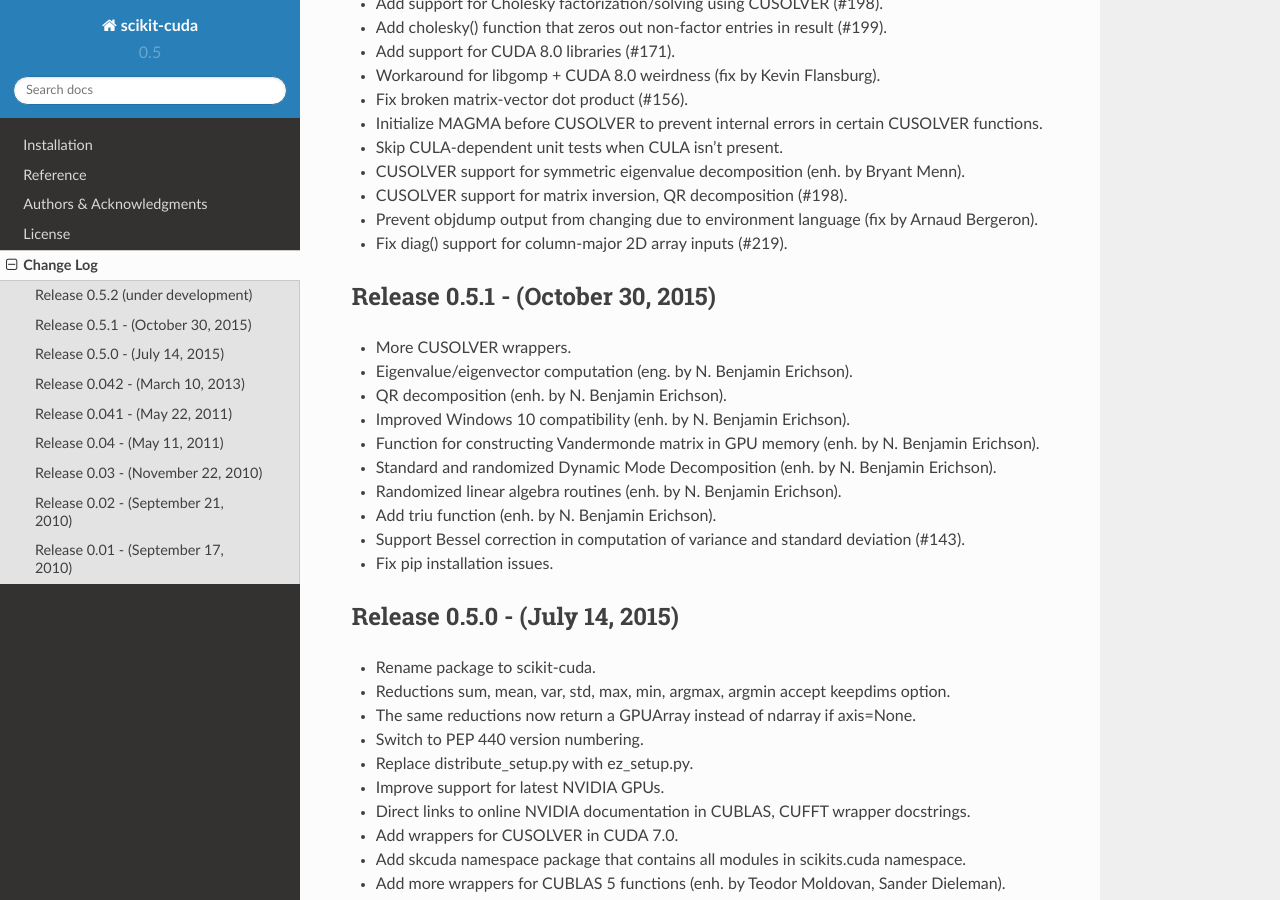
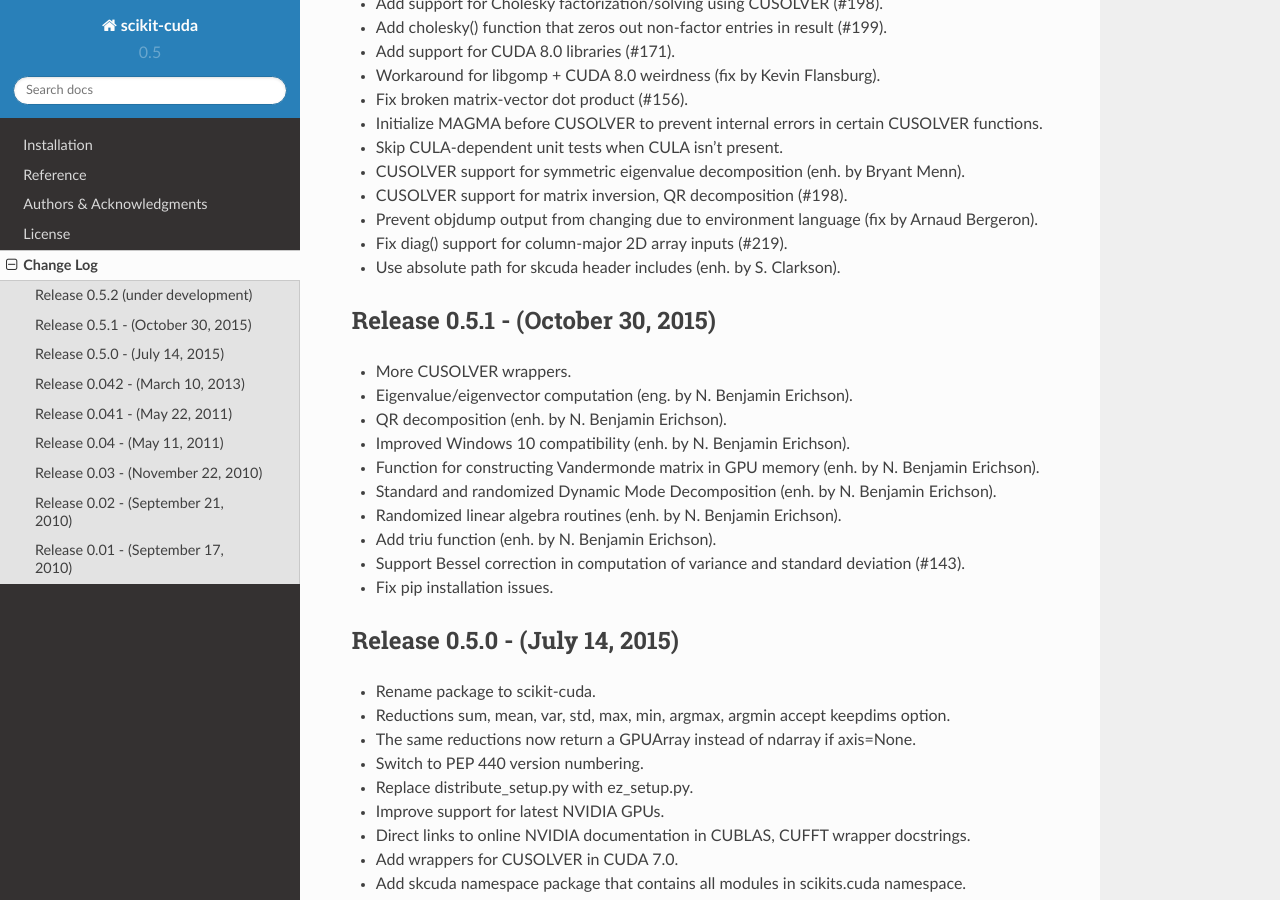
Before and after one commit to lebedov/scikit-cuda, a Sphinx documentation site: the page built from docs/source/changes.rst, in a window 1280 px wide and 900 px high, scrolled down 512 px. Built offline with Sphinx 7.4.7 and the Read the Docs theme 2.0.0, drawn with Linux system fonts in a browser that asks for light colours; formulas are drawn with MathJax 3.

Commit message:
Update change log.

```diff
--- a/docs/source/changes.rst
+++ b/docs/source/changes.rst
@@ -30,6 +30,7 @@
 * Prevent objdump output from changing due to environment language (fix by
   Arnaud Bergeron).
 * Fix diag() support for column-major 2D array inputs (#219).
+* Use absolute path for skcuda header includes (enh. by S. Clarkson).
 
 Release 0.5.1 - (October 30, 2015)
 ----------------------------------
```
